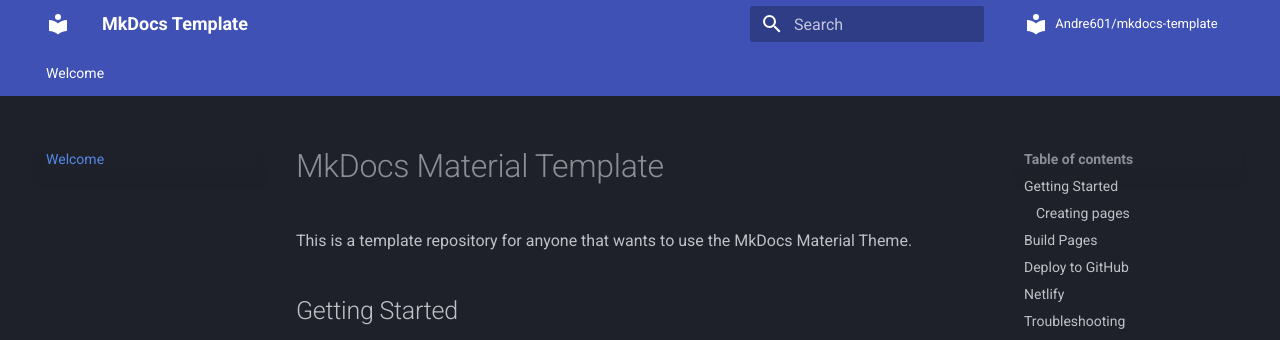
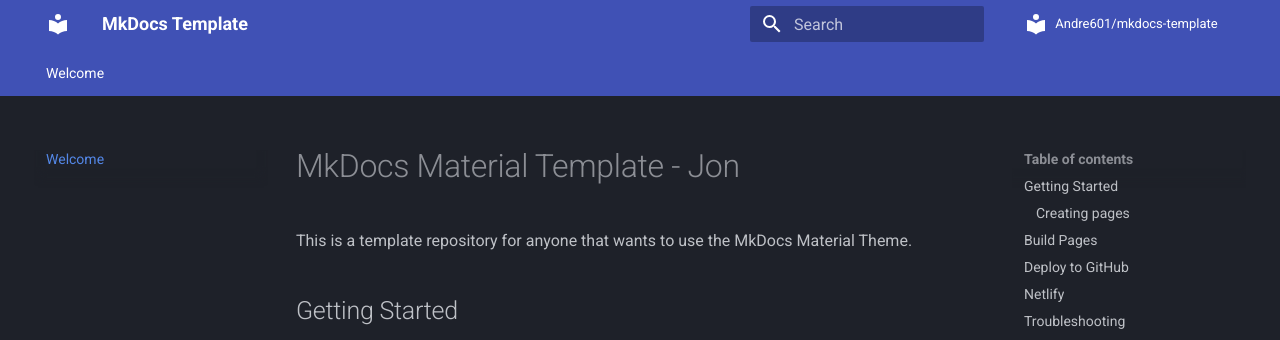
Before and after one commit to juananmora/mkdocs-sample1, an MkDocs documentation site: the page built from docs/index.md, in a window 1280 px wide and 900 px high. Shown: the top 340 px of the window. Built offline with MkDocs 1.6.1 and Material for MkDocs 9.7.7, drawn with Linux system fonts in a browser that asks for light colours; comment, search, counter and statistics services are not loaded.

Commit message:
Update index.md

```diff
--- a/docs/index.md
+++ b/docs/index.md
@@ -16,7 +16,7 @@
 
 [LICENSE]: https://github.com/Andre601/mkdocs-template/blob/master/LICENSE
 
-# MkDocs Material Template
+# MkDocs Material Template - Jon
 This is a template repository for anyone that wants to use the MkDocs Material Theme.
 
 ## Getting Started
```
